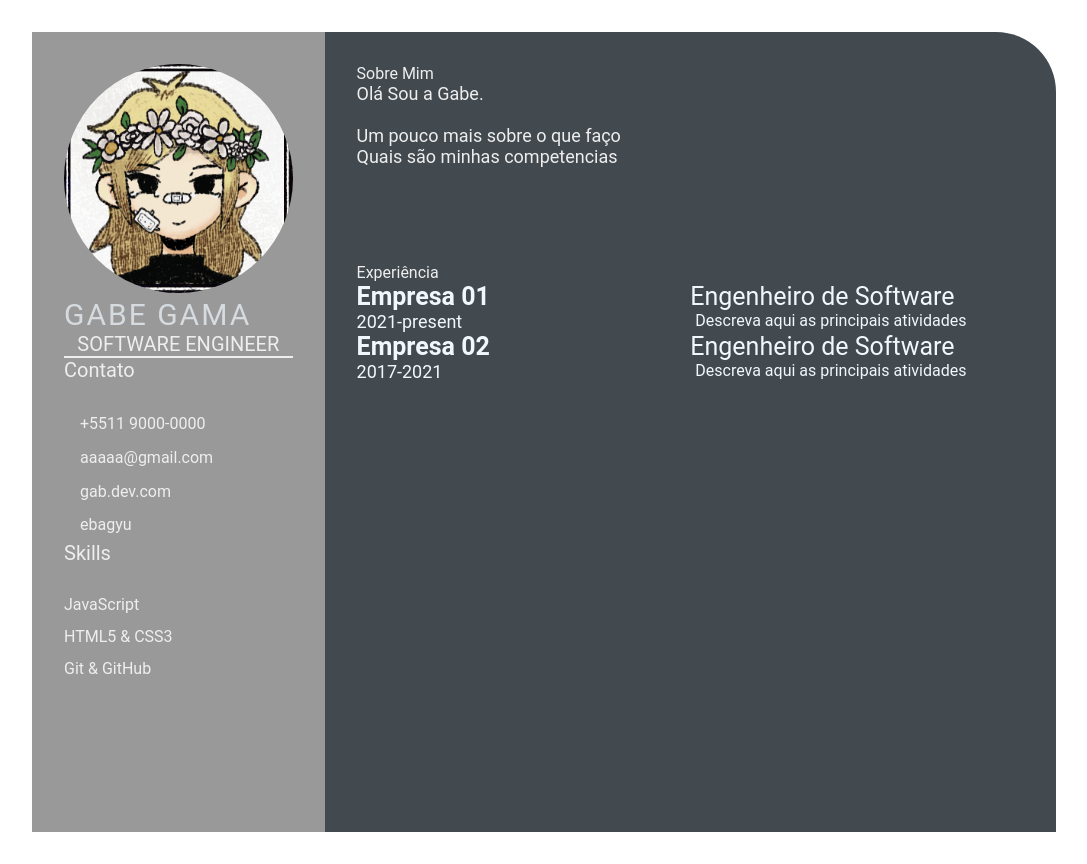
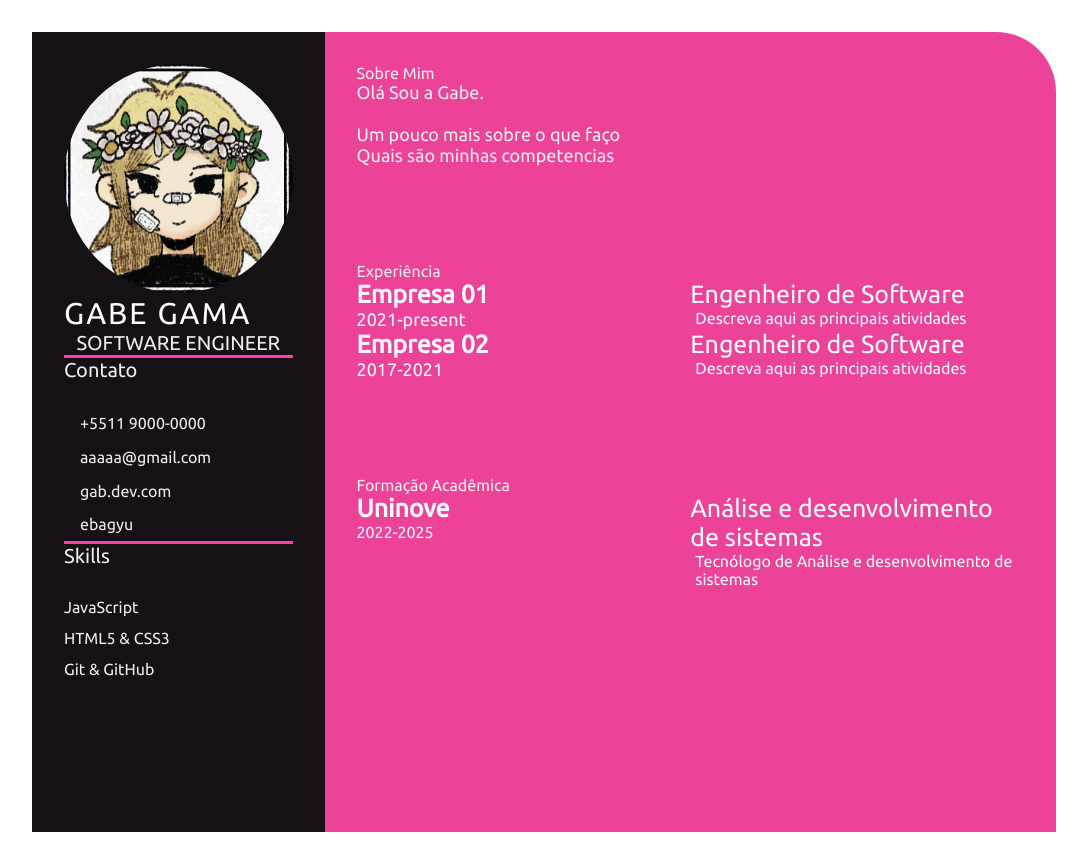
Before and after one commit to ebagyu/JornadaDev, a plain HTML site: page index.html in a window 1280 px wide. Shown: the whole page, without its empty margins (96-1183 px from the left). Drawn offline with Linux system fonts and the light colour scheme.

Commit message:
feat: academy infos (#4)

```diff
--- a/index.html
+++ b/index.html
@@ -74,7 +74,7 @@
                     <div class="exp-right">
                         <p class="exp-position">
                             Engenheiro de Software</p>
-                            <p class="exp-desc">Descreva aqui as principais atividades</p>
+                        <p class="exp-desc">Descreva aqui as principais atividades</p>
                     </div>
                     <div class="exp-left">
                         <p class="exp-company-name">Empresa 02</p>
@@ -83,7 +83,20 @@
                     <div class="exp-right">
                         <p class="exp-position">
                             Engenheiro de Software</p>
-                            <p class="exp-desc">Descreva aqui as principais atividades</p>
+                        <p class="exp-desc">Descreva aqui as principais atividades</p>
+                    </div>
+                </div>
+            </section>
+            <section class="education gap">
+                <div class="right-title">Formação Acadêmica</div>
+                <div class="education-contents">
+                    <div class="education-left">
+                        <p class="education-school-name">Uninove</p>
+                        <p class="education-school-time-period">2022-2025</p>
+                    </div>
+                    <div class="education-right">
+                        <p class="education-subject">Análise e desenvolvimento de sistemas</p>
+                        <p class="education-desc">Tecnólogo de Análise e desenvolvimento de sistemas</p>
                     </div>
                 </div>
             </section>
--- a/style.css
+++ b/style.css
@@ -1,9 +1,11 @@
+@import url('https://fonts.googleapis.com/css2?family=Ubuntu&display=swap');
+
 * {
     margin: 0;
     padding: 0;
     box-sizing: border-box;
     list-style: none;
-    font-family: 'Roboto', sans-serif;
+    font-family: 'Ubuntu', sans-serif;
 }
 
 .resume-contents {
@@ -17,23 +19,23 @@
 .left-section {
     grid-column: span 2;
     height: 100%;
-    background-color: #999999;
+    background-color: #161114;
 }
 
 .right-section {
     grid-column: span 5;
     height: 100%;
-    background-color: #424a50;
+    background-color: #ec4398;
     border-radius: 0px 60px 0px 0px;
 }
 
-.left-section-contents{
+.left-section-contents {
     padding: 2rem 2rem;
 }
 
 .profile {
     width: 100%;
-    border-bottom: 2px solid #eeeeee;
+    border-bottom: 3px solid #ff3ca7;
 }
 
 .profile .profile-image {
@@ -42,7 +44,7 @@
 }
 
 .name {
-    color: #D6DBDF;
+    color: #ffffff;
     font-size: 30px;
     letter-spacing: 2px;
     text-transform: uppercase;
@@ -53,9 +55,13 @@
     font-size: 20px;
     text-transform: uppercase;
     text-align: center;
+
 }
 
-/* .contact-info { border-bottom: 2px solid #1B2631; } */
+.contact-info {
+    border-bottom: 3px solid #ff3ca7;
+}
+
 .left-title {
     color: #eeeeee;
     font-size: 20px;
@@ -81,6 +87,7 @@
 .skills ul {
     padding-top: 1.5rem;
 }
+
 .skills ul li p {
     padding: .4rem 0;
     color: #eeeeee;
@@ -97,11 +104,17 @@
 .gap {
     padding-bottom: 2rem;
 }
+
 .about-me-contents {
     font-size: 18px;
     color: #eeeeee;
 }
+
 .experience {
+    padding: 2rem 2rem;
+}
+
+.education {
     padding: 2rem 2rem;
 }
 
```
